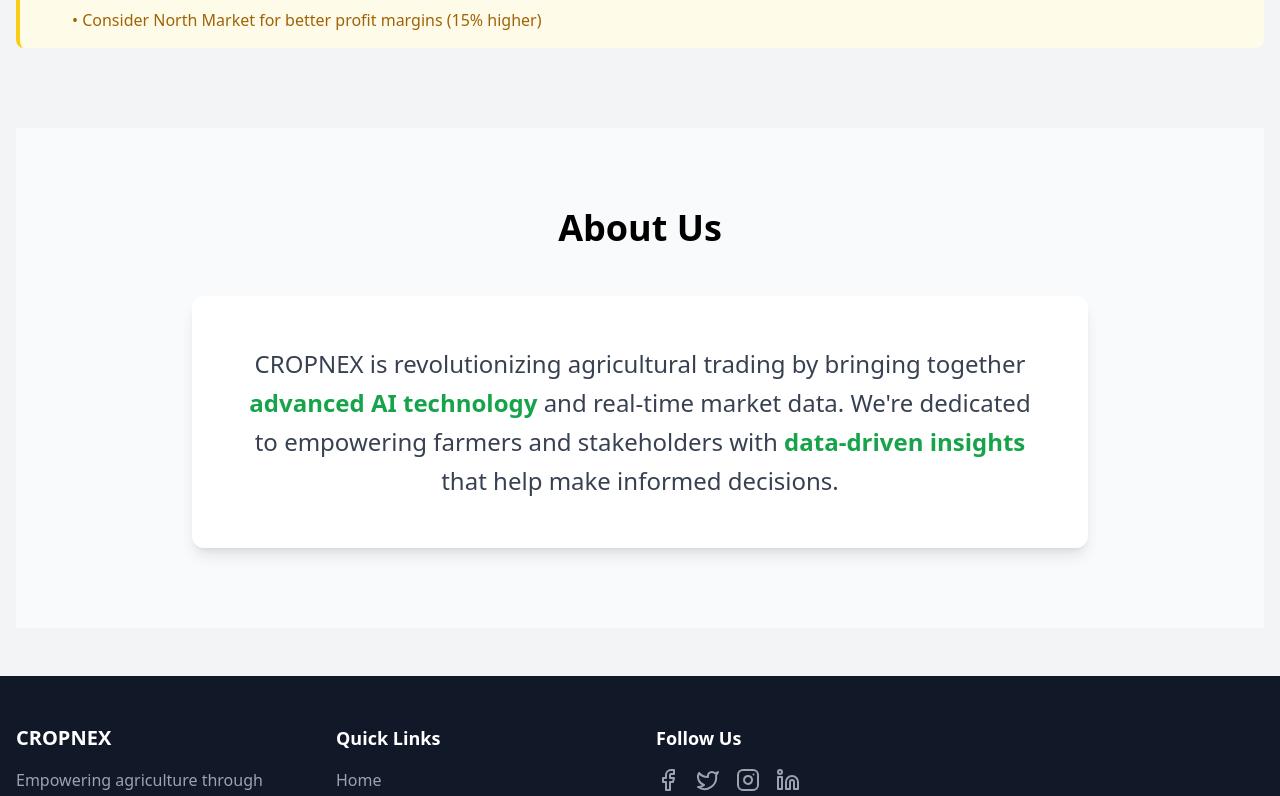
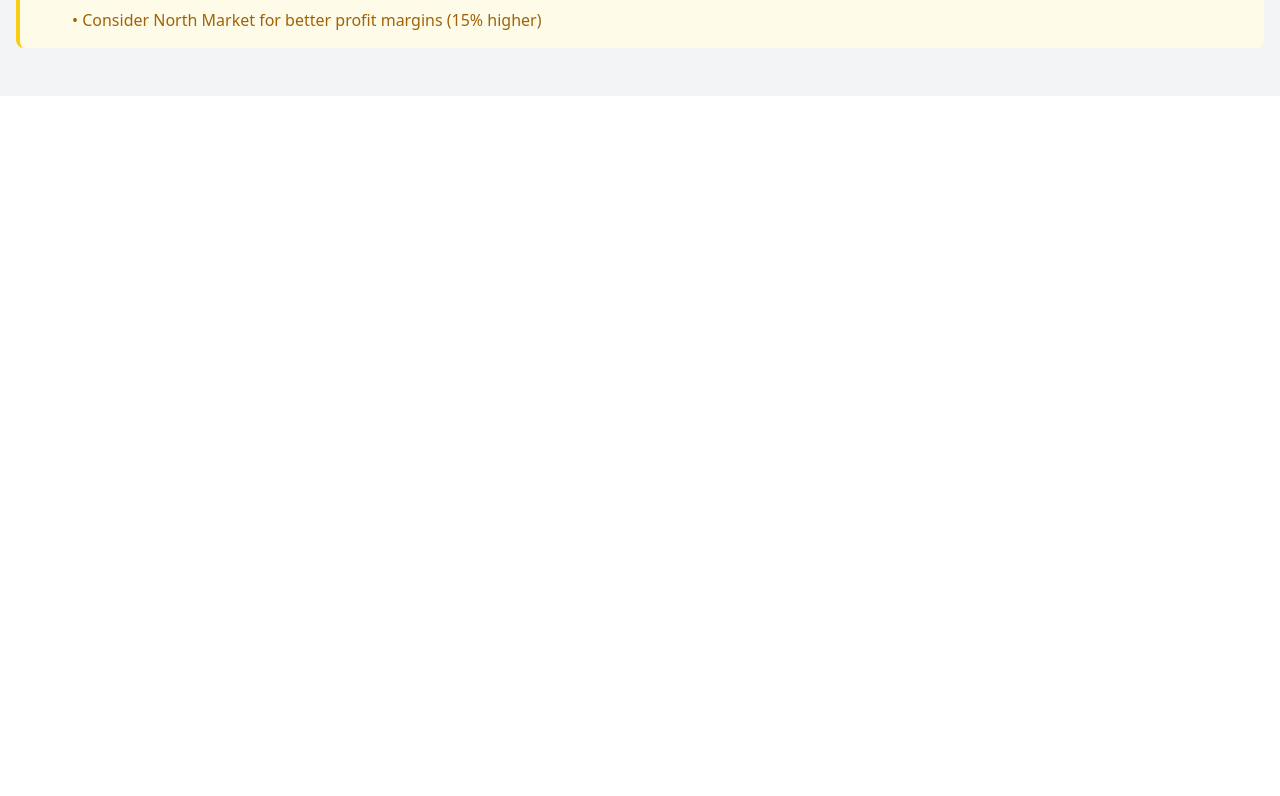
Before and after one commit to Vardhan1536/CropNex, a React (Vite) app in the folder project/: page / in a window 1280 px wide. Shown: the part 3480-4276 px from the top of the page. After the commit the page ends 3576 px from the top, so only its background shows below. Built offline with nearby package versions, Linux system fonts and the light colour scheme.

Commit message:
Comment out AboutUs and Footer components
Comment out AboutUs and Footer components in App.tsx

```diff
--- a/project/src/App.tsx
+++ b/project/src/App.tsx
@@ -25,9 +25,9 @@ function App() {
         <PageTitle />
         <FilterSection />
         <TipsSection />
-        <AboutUs />
+        {/* <AboutUs /> */}
       </div>
-      <Footer />
+      {/* <Footer /> */}
     </div>
   );
 }
```
